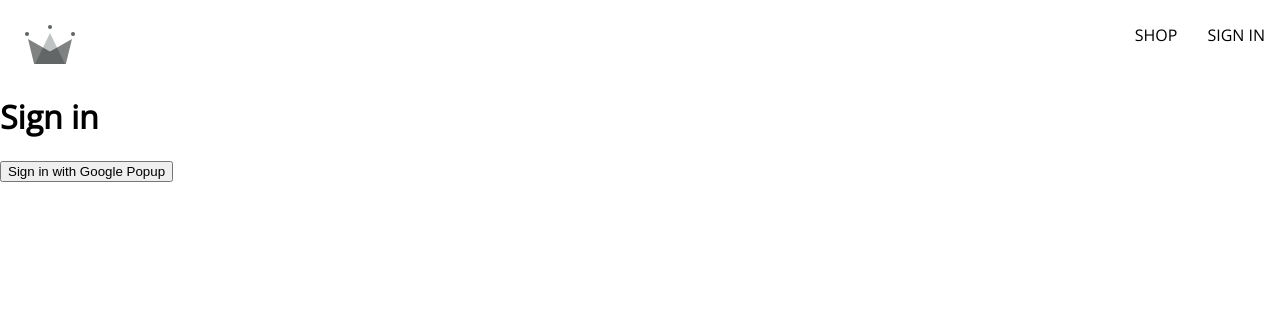
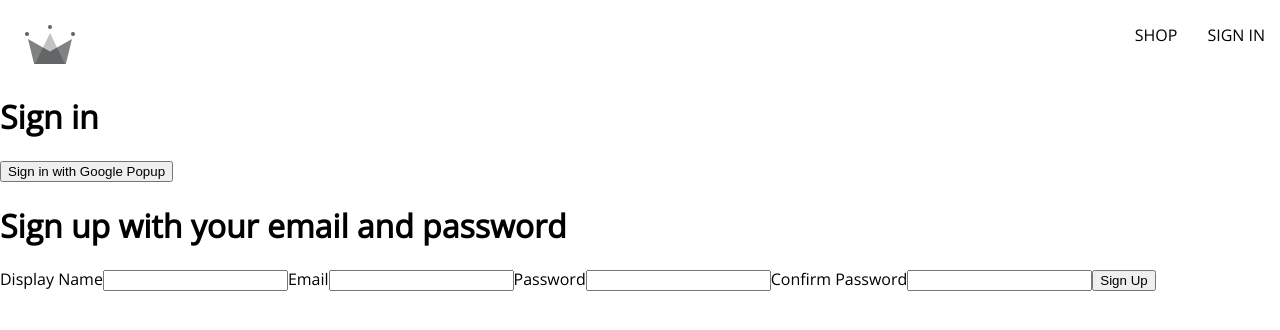
Before and after one commit to mseidel819/crwn-clothing, a React (Create React App) app: page /sign-in in a window 1280 px wide. Shown: the top 330 px of the page. Built offline with nearby package versions, Linux system fonts and the light colour scheme.

Commit message:
added signup form pt 1.

```diff
--- /dev/null
+++ b/src/components/sign-up-form/sign-up-form.component.jsx
@@ -0,0 +1,70 @@
+import { useState } from "react";
+
+const defaultFormFields = {
+  displayName: "",
+  email: "",
+  password: "",
+  confirmPassword: "",
+};
+
+const SignUpForm = () => {
+  const [formFields, setFormFields] = useState(defaultFormFields);
+
+  const { displayName, email, password, confirmPassword } = formFields;
+
+  console.log(formFields);
+  const handleChange = (event) => {
+    const { name, value } = event.target;
+
+    setFormFields({
+      ...formFields,
+      [name]: value,
+    });
+  };
+
+  return (
+    <div>
+      <h1>Sign up with your email and password</h1>
+      <form onSubmit={() => {}}>
+        <label>Display Name</label>
+        <input
+          type="text"
+          required
+          onChange={handleChange}
+          name="displayName"
+          value={displayName}
+        />
+
+        <label>Email</label>
+        <input
+          type="email"
+          required
+          onChange={handleChange}
+          name="email"
+          value={email}
+        />
+
+        <label>Password</label>
+        <input
+          type="password"
+          required
+          onChange={handleChange}
+          name="password"
+          value={password}
+        />
+
+        <label>Confirm Password</label>
+        <input
+          type="password"
+          required
+          onChange={handleChange}
+          name="confirmPassword"
+          value={confirmPassword}
+        />
+        <button type="submit">Sign Up</button>
+      </form>
+    </div>
+  );
+};
+
+export default SignUpForm;
--- a/src/routes/sign-in/sign-in.component.jsx
+++ b/src/routes/sign-in/sign-in.component.jsx
@@ -2,6 +2,8 @@
   signInWithGooglePopup,
   createUserDocumentFromAuth,
 } from "../../utils/firebase/firebase.utils.js";
+
+import SignUpForm from "../../components/sign-up-form/sign-up-form.component.jsx";
 
 const SignIn = () => {
   const logGoogleUser = async () => {
@@ -13,6 +15,7 @@
     <div>
       <h1>Sign in</h1>
       <button onClick={logGoogleUser}>Sign in with Google Popup</button>
+      <SignUpForm />
     </div>
   );
 };
--- a/src/utils/firebase/firebase.utils.js
+++ b/src/utils/firebase/firebase.utils.js
@@ -26,6 +26,8 @@
 
 export const auth = getAuth();
 export const signInWithGooglePopup = () => signInWithPopup(auth, provider);
+export const signInWithGoogleRedirect = () =>
+  signInWithRedirect(auth, provider);
 
 export const db = getFirestore();
 
```
